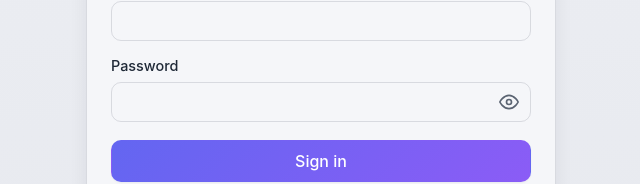
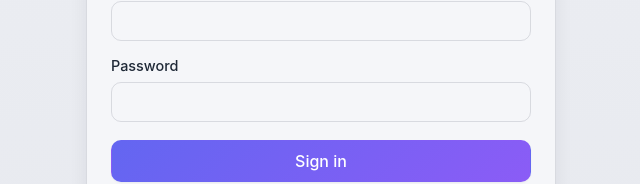
Before and after one commit to gvamshikrishna15697-max/Web-Crawler-MERN-App-main, a React (Vite) app in the folder client/: page /login in a window 1280 px wide. Shown: the part 396-580 px from the top of the page, without its empty margins (319-959 px from the left). Built offline with nearby package versions, Linux system fonts and the light colour scheme.

Commit message:
Revert "Changes_in_webcrawling"
This reverts commit 53dc9218c8d362f86231082054d630105f664a0d.

```diff
--- a/client/src/App.css
+++ b/client/src/App.css
@@ -786,45 +786,6 @@
   color: var(--text);
 }
 
-.authPasswordWrap {
-  position: relative;
-  display: block;
-}
-
-.authInputPassword {
-  width: 100%;
-  padding-right: 44px;
-  box-sizing: border-box;
-}
-
-.authPasswordToggle {
-  position: absolute;
-  right: 4px;
-  top: 50%;
-  transform: translateY(-50%);
-  display: flex;
-  align-items: center;
-  justify-content: center;
-  width: 36px;
-  height: 36px;
-  padding: 0;
-  border: none;
-  border-radius: 8px;
-  background: transparent;
-  color: var(--text-muted);
-  cursor: pointer;
-}
-
-.authPasswordToggle:hover {
-  color: var(--text);
-  background: var(--bg-soft);
-}
-
-.authPasswordToggle:focus-visible {
-  outline: 2px solid var(--primary);
-  outline-offset: 2px;
-}
-
 .authSubmit {
   width: 100%;
   margin-top: 4px;
--- a/client/src/pages/Login.jsx
+++ b/client/src/pages/Login.jsx
@@ -12,7 +12,6 @@ export default function Login() {
   const [password, setPassword] = useState("");
   const [submitting, setSubmitting] = useState(false);
   const [formError, setFormError] = useState("");
-  const [showPassword, setShowPassword] = useState(false);
 
   if (loading) {
     return (
@@ -64,57 +63,15 @@ export default function Login() {
           </label>
           <label className="authLabel">
             Password
-            <span className="authPasswordWrap">
             <input
-                className="authInput authInputPassword"
-                type={showPassword ? "text" : "password"}
+              className="authInput"
+              type="password"
               value={password}
               onChange={(e) => setPassword(e.target.value)}
               autoComplete="current-password"
               required
               minLength={8}
             />
-              <button
-                type="button"
-                className="authPasswordToggle"
-                onClick={() => setShowPassword((v) => !v)}
-                aria-label={showPassword ? "Hide password" : "Show password"}
-                aria-pressed={showPassword}
-              >
-                {showPassword ? (
-                  <svg
-                    width="20"
-                    height="20"
-                    viewBox="0 0 24 24"
-                    fill="none"
-                    stroke="currentColor"
-                    strokeWidth="2"
-                    strokeLinecap="round"
-                    strokeLinejoin="round"
-                    aria-hidden
-                  >
-                    <path d="M17.94 17.94A10.07 10.07 0 0 1 12 20c-7 0-11-8-11-8a18.45 18.45 0 0 1 5.06-5.94" />
-                    <path d="M9.9 4.24A9.12 9.12 0 0 1 12 4c7 0 11 8 11 8a18.5 18.5 0 0 1-2.16 3.19" />
-                    <line x1="1" y1="1" x2="23" y2="23" />
-                  </svg>
-                ) : (
-                  <svg
-                    width="20"
-                    height="20"
-                    viewBox="0 0 24 24"
-                    fill="none"
-                    stroke="currentColor"
-                    strokeWidth="2"
-                    strokeLinecap="round"
-                    strokeLinejoin="round"
-                    aria-hidden
-                  >
-                    <path d="M1 12s4-8 11-8 11 8 11 8-4 8-11 8-11-8-11-8z" />
-                    <circle cx="12" cy="12" r="3" />
-                  </svg>
-                )}
-              </button>
-            </span>
           </label>
 
           {formError ? <div className="error">{formError}</div> : null}
```
Lines whose indentation alone changed are shown as unchanged.
